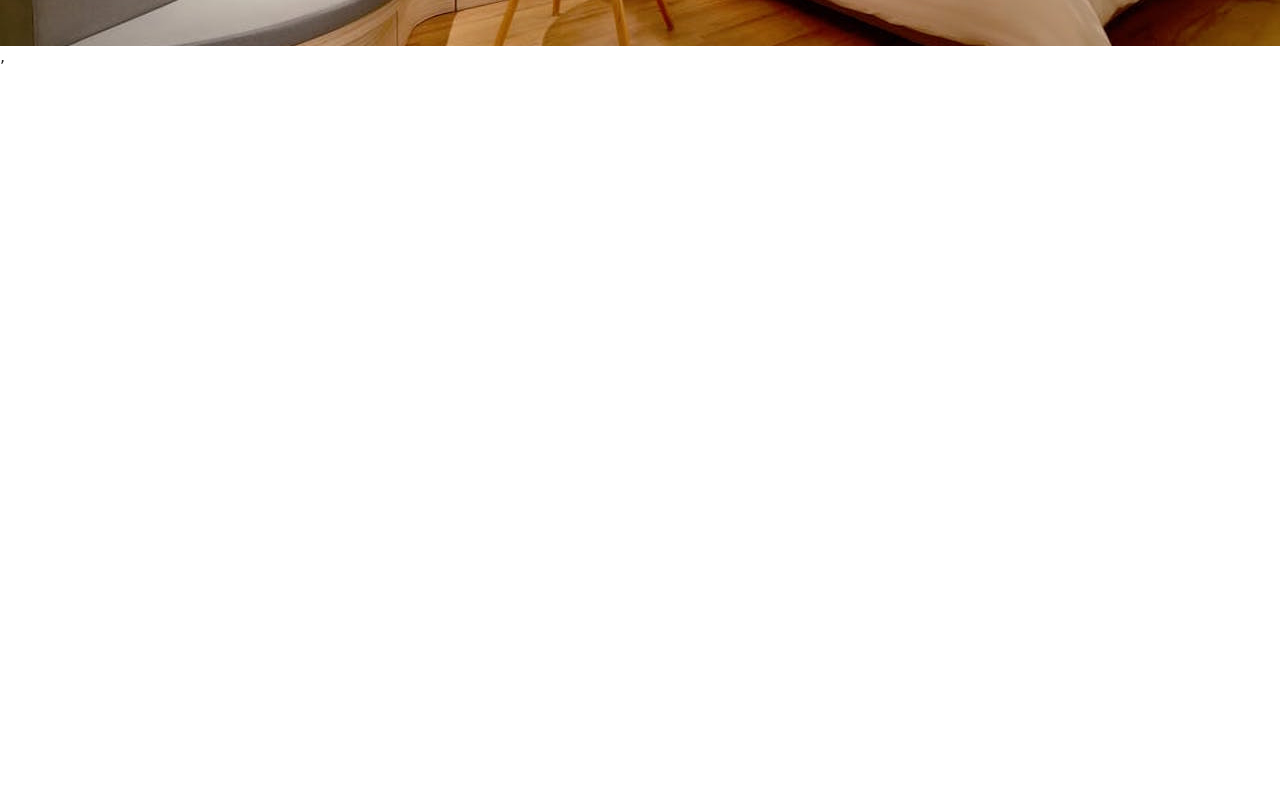
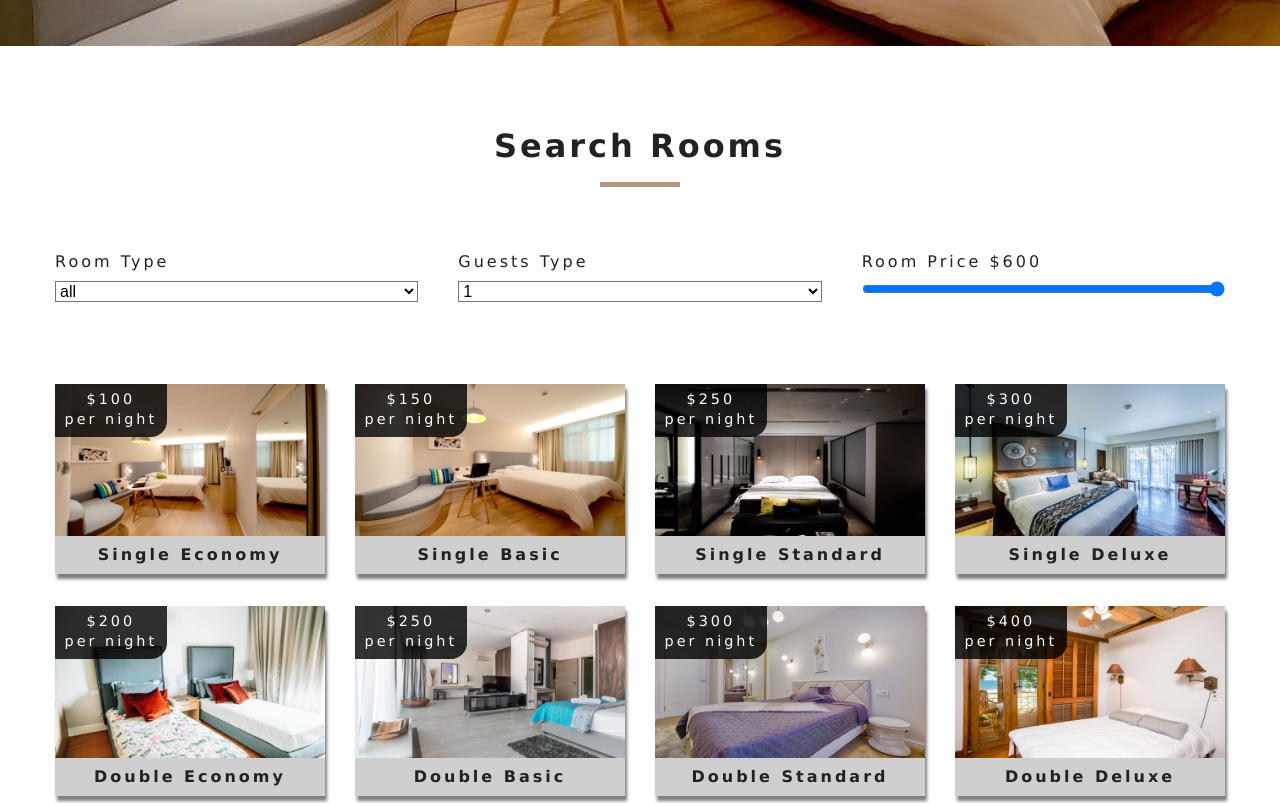
Before and after one commit to Augs0/reactHotel, a React (Create React App) app: page /rooms in a window 1280 px wide. Shown: the part 500-1303 px from the top of the page. Before the commit the page ends 800 px from the top, so only its background shows below. Built offline with nearby package versions, Linux system fonts and the light colour scheme.

Commit message:
added most search functionality and single room page

```diff
--- a/src/components/Loading.js
+++ b/src/components/Loading.js
@@ -1,5 +1,5 @@
 import React from 'react';
-import loadingGif from '../images/loading-gear.gif'
+import loadingGif from '../images/loading-arrow.gif'
 
 export default function Loading() {
     return (
--- /dev/null
+++ b/src/components/RoomsContainer.js
@@ -0,0 +1,47 @@
+import React from 'react';
+import RoomsFilter from './RoomsFilter';
+import RoomsList from './RoomsList';
+import { withRoomConsumer } from '../context';
+import Loading from './Loading';
+
+function RoomContainer({ context }) {
+    const { loading, sortedRooms, rooms } = context;
+    if (loading) {
+        return <Loading />;
+    }
+    return (
+        <div>
+            <RoomsFilter rooms={rooms} />
+            <RoomsList rooms={sortedRooms} />
+        </div>
+    );
+}
+
+export default withRoomConsumer(RoomContainer);
+
+// import React from 'react';
+// import RoomsFilter from './RoomsFilter';
+// import RoomsList from './RoomsList';
+// import { RoomConsumer } from '../context';
+// import Loading from './Loading';
+
+// export default function RoomsContainer() {
+//     return (
+//         <RoomConsumer>
+//             {
+//                 (value) => {
+//                     const { loading, sortedRooms, rooms } = value;
+//                     if (loading) {
+//                         return <Loading />;
+//                     }
+//                     return (
+//                         <div>
+//                             <RoomsFilter rooms={rooms} />
+//                             <RoomsList rooms={sortedRooms} />
+//                         </div>
+//                     )
+//                 }
+//             }
+//         </RoomConsumer>
+//     )
+// }
--- /dev/null
+++ b/src/components/RoomsFilter.js
@@ -0,0 +1,68 @@
+import React, { useContext } from 'react';
+import { RoomContext } from '../context';
+import Title from '../components/Title';
+
+const getUnique = (items, value) => {
+    return [...new Set(items.map(item => item[value]))]
+}
+
+export default function RoomsFilter({ rooms }) {
+    const context = useContext(RoomContext);
+    const {
+        handleChange,
+        type,
+        capacity,
+        price,
+        minPrice,
+        maxPrice,
+        minSize,
+        maxSize,
+        breakfast,
+        pets } = context;
+
+    // Get unique types
+    let types = getUnique(rooms, 'type');
+    //  Add all
+    types = ['all', ...types];
+    //  Map to JSX
+    types = types.map((item, idx) => {
+        return <option value={item} key={idx}>{item}</option>
+    })
+
+    //  Get people
+    let people = getUnique(rooms, 'capacity');
+    people = people.map((item, idx) => {
+        return <option key={idx} value={item}>{item}</option>
+    })
+    return (
+        <section className="filter-container">
+            <Title title="Search rooms" />
+            <form className="filter-form">
+                {/* Select type */}
+                <div className="form-group">
+                    <label htmlFor="type">Room Type</label>
+                    <select name="type" id="type" value={type} className="form-control" onChange={handleChange}>
+                        {types}
+                    </select>
+                </div>
+                {/* End select type */}
+                {/* Select guests */}
+                <div className="form-group">
+                    <label htmlFor="capacity">Guests Type</label>
+                    <select name="capacity" id="capacity" value={capacity} className="form-control" onChange={handleChange}>
+                        {people}
+                    </select>
+                </div>
+                {/* End select guests */}
+                {/* Room price */}
+                <div className="form-group">
+                    <label htmlFor="price">Room Price ${price}</label>
+                    <input type="range" name="price" min={minPrice} max={maxPrice} id="price"
+                        value={price} onChange={handleChange} className="form-control" />
+                </div>
+                {/* End of room price */}
+            </form>
+        </section>
+
+    )
+}
--- /dev/null
+++ b/src/components/RoomsList.js
@@ -0,0 +1,20 @@
+import React from 'react'
+import Room from './Room'
+
+export default function RoomsList({ rooms }) {
+    if (rooms.length === 0) {
+        return (
+            <div className="empty-search">
+                No matching rooms found.
+            </div>
+        );
+    }
+    return (<section className="roomsList">
+        <div className="roomslist-center">
+            {rooms.map(room => {
+                return <Room key={room.id} room={room} />
+            })}
+        </div>
+    </section>
+    )
+}
--- a/src/context.js
+++ b/src/context.js
@@ -10,18 +10,36 @@ class RoomProvider extends Component {
         rooms: [],
         sortedRooms: [],
         featuredRooms: [],
-        loading: true
+        loading: true,
+        type: "all",
+        capacity: 1,
+        price: 0,
+        minPrice: 0,
+        maxPrice: 0,
+        minSize: 0,
+        maxSize: 0,
+        breakfast: false,
+        pets: false
     };
 
     //getData
     componentDidMount() {
         let rooms = this.formatData(items);
         let featuredRooms = rooms.filter(room => room.featured === true);
+        let maxPrice = Math.max(...rooms.map(item => {
+            return item.price
+        }))
+        let maxSize = Math.max(...rooms.map(item => {
+            return item.size
+        }))
         this.setState({
             rooms,
             featuredRooms,
             sortedRooms: rooms,
-            loading: false
+            loading: false,
+            price: maxPrice,
+            maxPrice,
+            maxSize
         })
     }
 
@@ -42,9 +60,41 @@ class RoomProvider extends Component {
         return room;
     }
 
+    handleChange = (e) => {
+        const target = e.target;
+        const value = e.type === 'checkbox' ? target.checked : target.value;
+        const name = e.target.name;
+        this.setState({
+            //  Looking for the name of info in state and returning the value of that
+            [name]: value
+        }, this.filterRooms) //  Async - runs after the setState
+    }
+
+    filterRooms = () => {
+        let { rooms, type, capacity, price, minSize, maxSize, breakfast, pets } = this.state;
+        let tempRooms = [...rooms];
+        // Transform values
+        capacity = parseInt(capacity);
+        price = parseInt(price)
+        //  If a room type is selected, return all rooms that match the type that is in the state
+        if (type !== 'all') {
+            tempRooms = tempRooms.filter(room => room.type === type)
+        }
+        //  Filter by capacity - only if more than 1
+        if (capacity !== 1) {
+            tempRooms = tempRooms.filter(room => room.capacity >= capacity)
+        }
+        //  Filter by price
+        tempRooms = tempRooms.filter(room => room.price <= price)
+        //  Change state
+        this.setState({
+            sortedRooms: tempRooms
+        })
+    }
+
     render() {
         return (
-            <RoomContext.Provider value={{ ...this.state, getRoom: this.getRoom }}>
+            <RoomContext.Provider value={{ ...this.state, getRoom: this.getRoom, handleChange: this.handleChange }}>
                 {this.props.children}
             </RoomContext.Provider>
         )
@@ -53,4 +103,12 @@ class RoomProvider extends Component {
 
 const RoomConsumer = RoomContext.Consumer;
 
+export function withRoomConsumer(Component) {
+    return function ConsumerWrapper(props) {
+        return <RoomConsumer>
+            {value => <Component{...props} context={value} />}
+        </RoomConsumer>
+    }
+}
+
 export { RoomProvider, RoomConsumer, RoomContext };
--- a/src/pages/Rooms.js
+++ b/src/pages/Rooms.js
@@ -2,6 +2,7 @@ import React from 'react';
 import Hero from '../components/Hero';
 import Banner from '../components/Banner';
 import { Link } from 'react-router-dom';
+import RoomsContainer from '../components/RoomsContainer'
 
 export default function Rooms() {
     return (
@@ -13,6 +14,7 @@ export default function Rooms() {
                     </Link>
                 </Banner>
             </Hero>
+            <RoomsContainer />
         </div>
     )
 }
--- a/src/pages/SingleRoom.js
+++ b/src/pages/SingleRoom.js
@@ -25,12 +25,51 @@ export default class SingleRoom extends Component {
             </div>
         }
         const { name, description, capacity, size, price, extras, breakfast, pets, images } = room
+        const [main, ...remainingImgs] = images;
         return (
-            <StyledHero img={images[0] || defaultBcg}>
-                <Banner title={`${name} room`}>
-                    <Link to="/rooms" className="btn-primary">Back to rooms</Link>
-                </Banner>
-            </StyledHero>
+            <>
+                <StyledHero img={images[0] || defaultBcg}>
+                    <Banner title={`${name} room`}>
+                        <Link to="/rooms" className="btn-primary">Back to rooms</Link>
+                    </Banner>
+                </StyledHero>
+                <section className="single-room">
+                    <div className="single-room-images">
+                        {remainingImgs.map((image, index) => {
+                            return <img key={index} src={image} alt={name} />
+                        })}
+                    </div>
+                    <div className="single-room-info">
+                        <article className="description">
+                            <h2>Details</h2>
+                            <p>{description}</p>
+                        </article>
+                        <article className="info">
+                            <h2>Info</h2>
+                            <p>Price: £{price}</p>
+                            <p>Size: {size} square feet</p>
+                            <p>Max capacity: {capacity > 1 ?
+                                `${capacity} people` :
+                                `${capacity} person`
+                            }</p>
+                            <p>
+                                {pets ? "Pets allowed" : "No pets  allowed"}
+                            </p>
+                            <p>
+                                {breakfast && "Free breakfast included"}
+                            </p>
+                        </article>
+                    </div>
+                </section>
+                <section className="room-extras">
+                    <h2>Extras</h2>
+                    <ul className="extras">
+                        {extras.map((extra, index) => {
+                            return <li key={index}>- {extra}</li>
+                        })}
+                    </ul>
+                </section>
+            </>
         )
     }
 }
```
